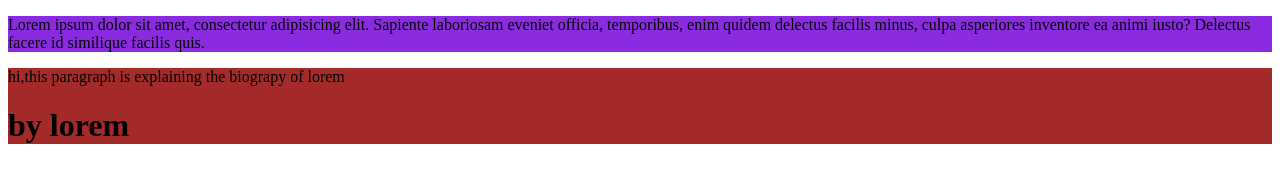
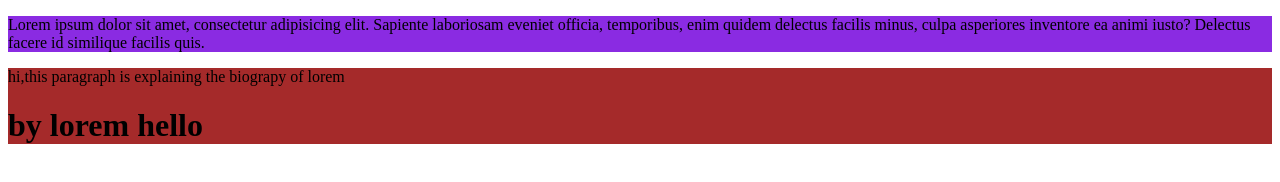
Before and after one commit to AnjuSeb12/git-Example, a plain HTML site: page index.html in a window 1280 px wide. Drawn offline with Linux system fonts and the light colour scheme.

Commit message:
v5 updated

```diff
--- a/index.html
+++ b/index.html
@@ -9,7 +9,7 @@
 <div style="background-color: blueviolet;">
 <p>Lorem ipsum dolor sit amet, consectetur adipisicing elit. Sapiente laboriosam eveniet officia, temporibus, enim quidem delectus facilis minus, culpa asperiores inventore ea animi iusto? Delectus facere id similique facilis quis.</p></div>
     <div style="background-color: brown;">hi,this paragraph is explaining the biograpy of lorem
-    <h1>by lorem</h1></div>
+    <h1>by lorem hello</h1></div>
 
 
 </body>
```
